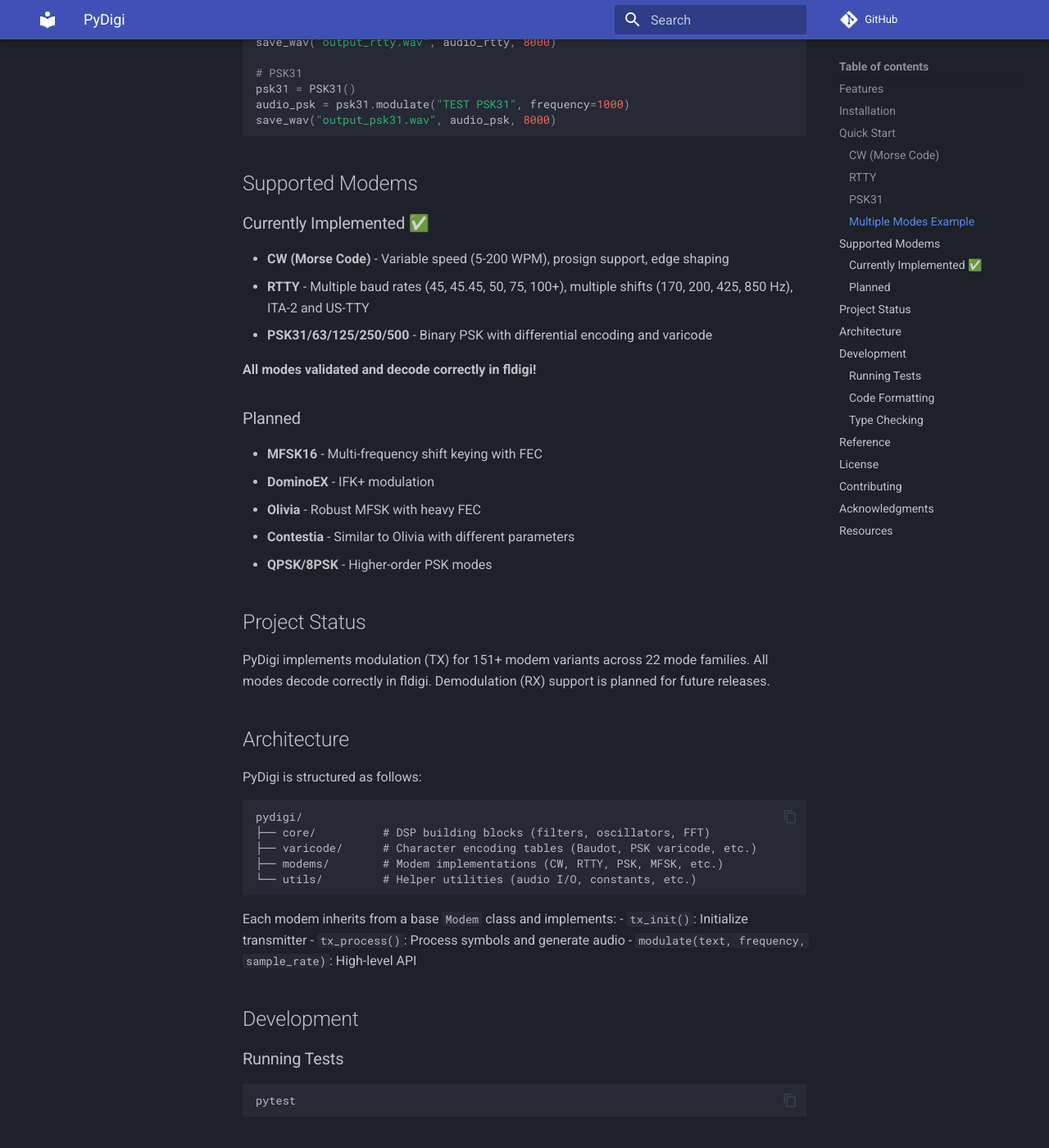
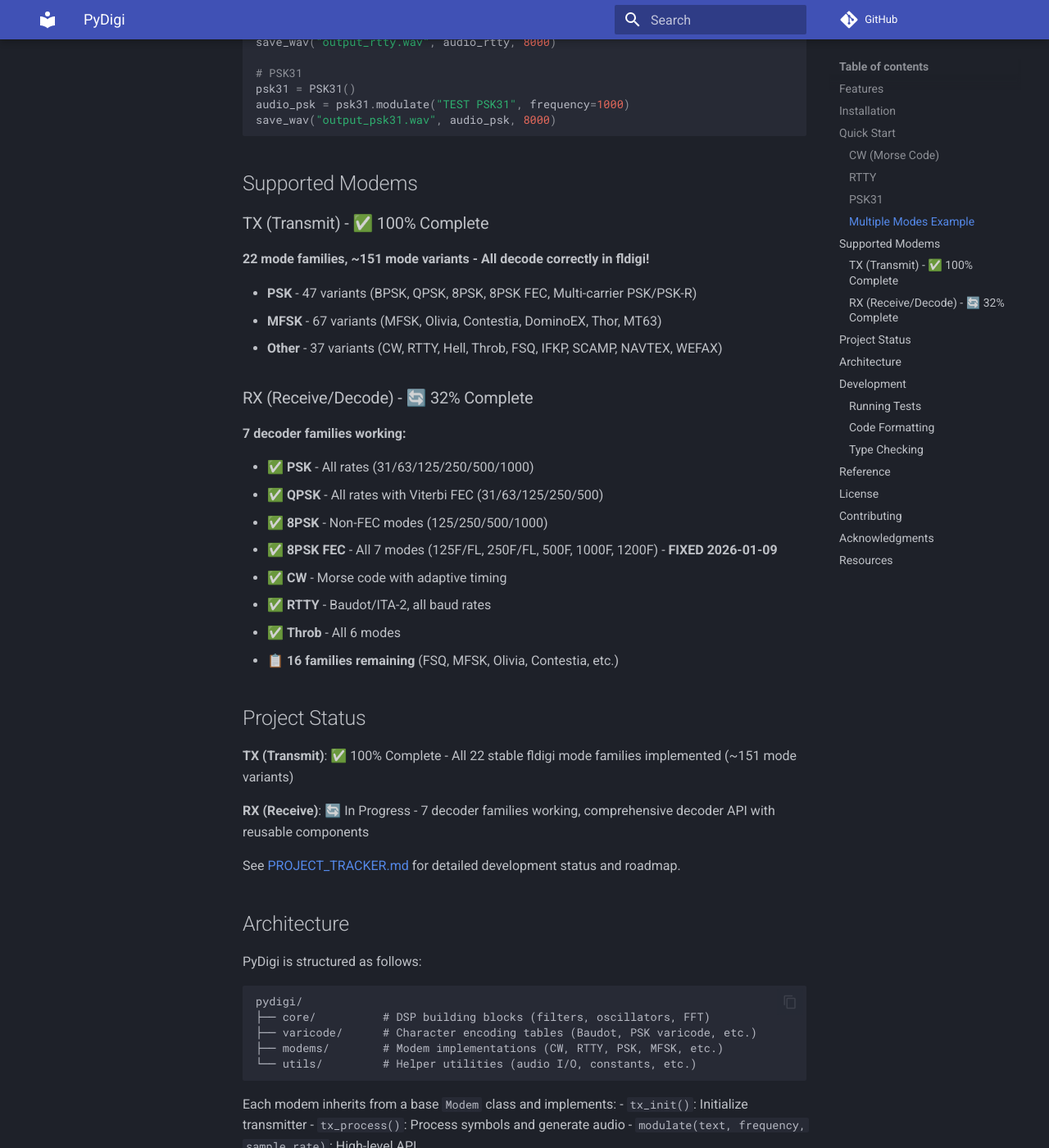
Before and after one commit to ckoval7/pydigi, an MkDocs documentation site: the page built from docs/readme.md, in a window 1280 px wide and 1400 px high, scrolled down 1869 px. Shown: the whole window at 82% size. Built offline with MkDocs 1.6.1 and Material for MkDocs 9.7.7, drawn with Linux system fonts in a browser that asks for light colours; comment, search, counter and statistics services are not loaded.

Commit message:
Further improvements to 8PSK and PSK63F

```diff
--- a/docs/readme.md
+++ b/docs/readme.md
@@ -82,23 +82,32 @@ save_wav("output_psk31.wav", audio_psk, 8000)
 
 ## Supported Modems
 
-### Currently Implemented ✅
-- **CW (Morse Code)** - Variable speed (5-200 WPM), prosign support, edge shaping
-- **RTTY** - Multiple baud rates (45, 45.45, 50, 75, 100+), multiple shifts (170, 200, 425, 850 Hz), ITA-2 and US-TTY
-- **PSK31/63/125/250/500** - Binary PSK with differential encoding and varicode
+### TX (Transmit) - ✅ 100% Complete
+**22 mode families, ~151 mode variants - All decode correctly in fldigi!**
 
-**All modes validated and decode correctly in fldigi!**
+- **PSK** - 47 variants (BPSK, QPSK, 8PSK, 8PSK FEC, Multi-carrier PSK/PSK-R)
+- **MFSK** - 67 variants (MFSK, Olivia, Contestia, DominoEX, Thor, MT63)
+- **Other** - 37 variants (CW, RTTY, Hell, Throb, FSQ, IFKP, SCAMP, NAVTEX, WEFAX)
 
-### Planned
-- **MFSK16** - Multi-frequency shift keying with FEC
-- **DominoEX** - IFK+ modulation
-- **Olivia** - Robust MFSK with heavy FEC
-- **Contestia** - Similar to Olivia with different parameters
-- **QPSK/8PSK** - Higher-order PSK modes
+### RX (Receive/Decode) - 🔄 32% Complete
+**7 decoder families working:**
+
+- ✅ **PSK** - All rates (31/63/125/250/500/1000)
+- ✅ **QPSK** - All rates with Viterbi FEC (31/63/125/250/500)
+- ✅ **8PSK** - Non-FEC modes (125/250/500/1000)
+- ✅ **8PSK FEC** - All 7 modes (125F/FL, 250F/FL, 500F, 1000F, 1200F) - **FIXED 2026-01-09**
+- ✅ **CW** - Morse code with adaptive timing
+- ✅ **RTTY** - Baudot/ITA-2, all baud rates
+- ✅ **Throb** - All 6 modes
+- 📋 **16 families remaining** (FSQ, MFSK, Olivia, Contestia, etc.)
 
 ## Project Status
 
-PyDigi implements modulation (TX) for 151+ modem variants across 22 mode families. All modes decode correctly in fldigi. Demodulation (RX) support is planned for future releases.
+**TX (Transmit)**: ✅ 100% Complete - All 22 stable fldigi mode families implemented (~151 mode variants)
+
+**RX (Receive)**: 🔄 In Progress - 7 decoder families working, comprehensive decoder API with reusable components
+
+See [PROJECT_TRACKER.md](../PROJECT_TRACKER.md) for detailed development status and roadmap.
 
 ## Architecture
 
```
Also changed, not shown: DECODER_TODO.md (+45 -20 lines), PROJECT_TRACKER.md (+19 -15 lines), README.md (+12 -2 lines), docs/api/reference/8psk.md (+3 -0 lines), docs/index.md (+10 -3 lines), 2 other files.
